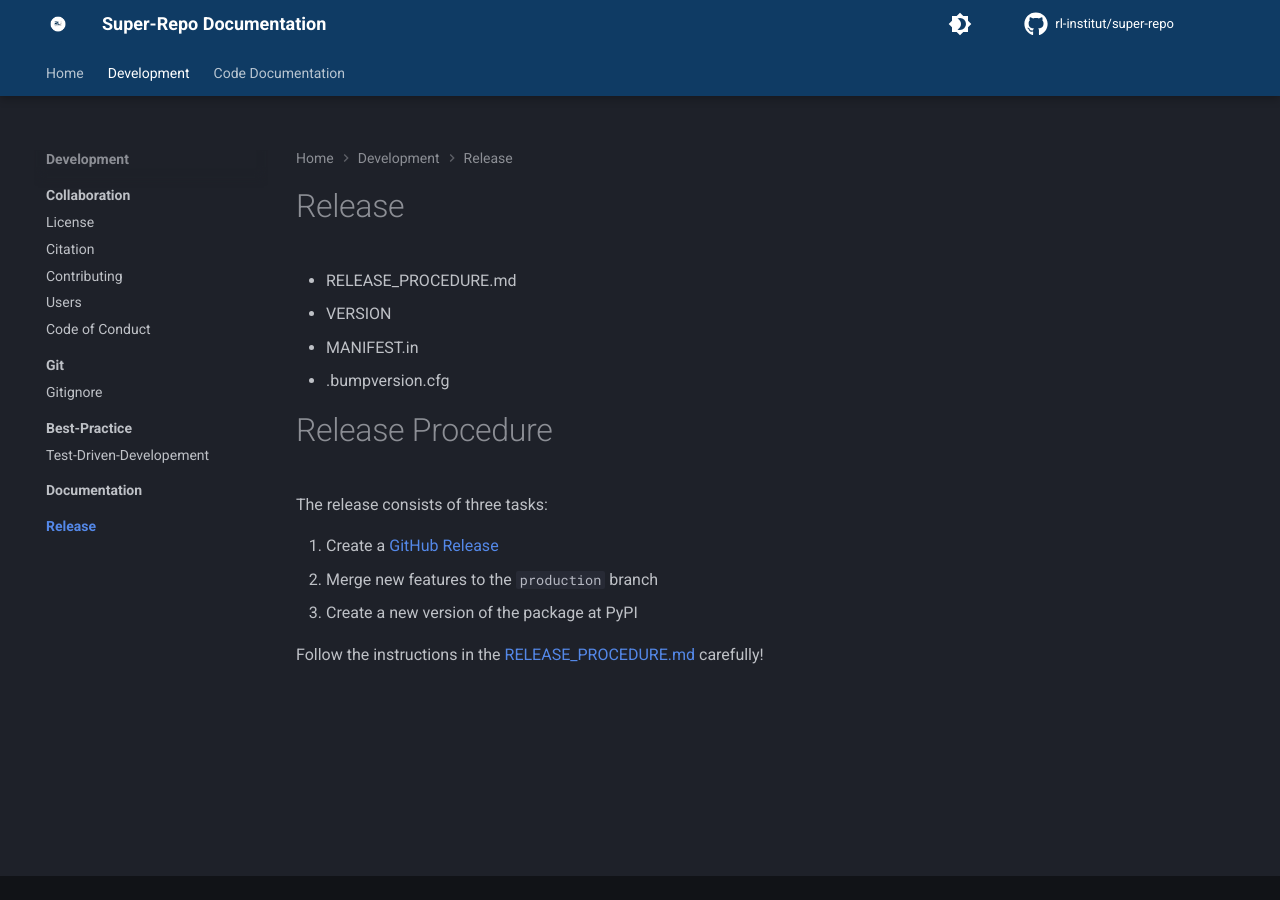
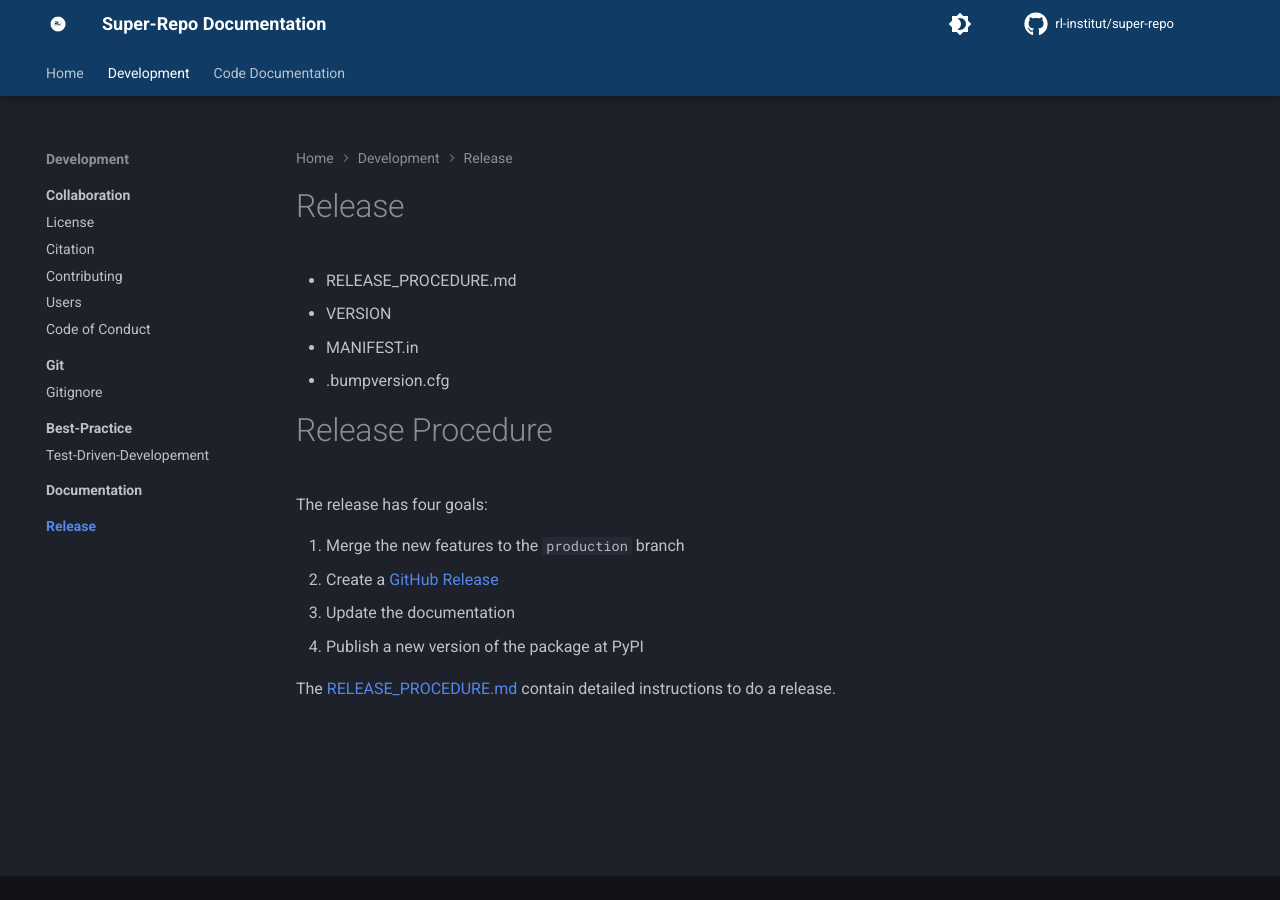
Before and after one commit to rl-institut/super-repo, an MkDocs documentation site: the page built from docs/development/release/index.md, in a window 1280 px wide. Built offline with MkDocs 1.6.1 and Material for MkDocs 9.7.7, drawn with Linux system fonts in a browser that asks for light colours; comment, search, counter and statistics services are not loaded; the version menu is left out.

Commit message:
Update mike docs #36

```diff
--- a/docs/development/release/index.md
+++ b/docs/development/release/index.md
@@ -7,10 +7,12 @@
 
 # Release Procedure
 
-The release consists of three tasks:
+The release has four goals:
 
-1. Create a [GitHub Release](https://github.com/rl-institut/super-repo/releases)
-2. Merge new features to the `production` branch
-3. Create a new version of the package at PyPI
+1. Merge the new features to the `production` branch
+2. Create a [GitHub Release](https://github.com/rl-institut/super-repo/releases)
+3. Update the documentation
+4. Publish a new version of the package at PyPI
 
-Follow the instructions in the [RELEASE_PROCEDURE.md](https://github.com/rl-institut/super-repo/blob/develop/RELEASE_PROCEDURE.md) carefully!
+The [RELEASE_PROCEDURE.md](https://github.com/rl-institut/super-repo/blob/production/RELEASE_PROCEDURE.md)
+contain detailed instructions to do a release.
```
